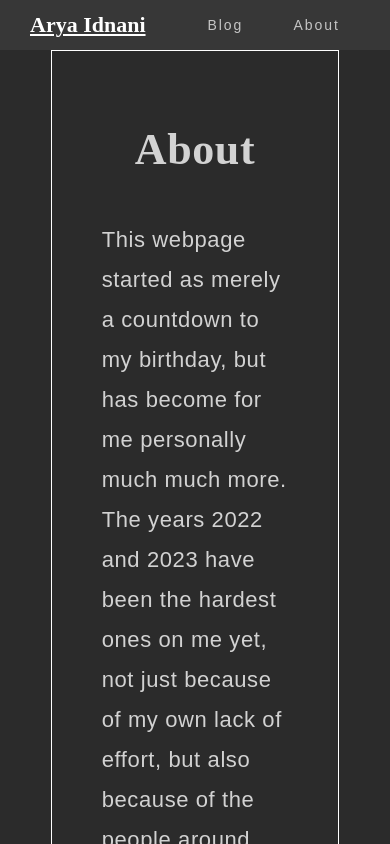
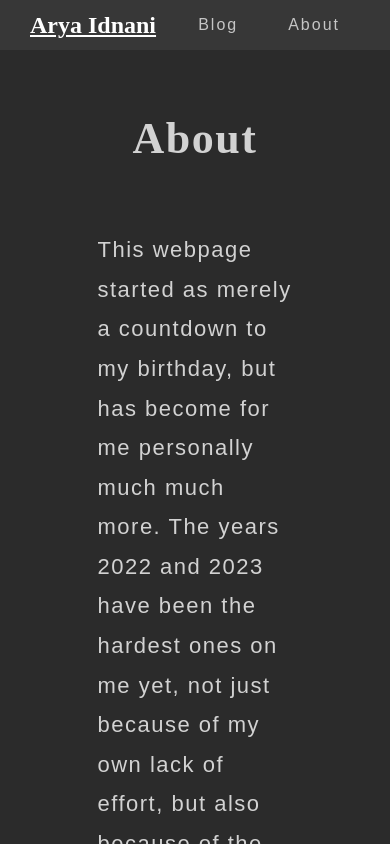
Before and after one commit to aryaidnani/aryaidnani, a plain HTML site: page about.html in a window 390 px wide. Shown: the top 844 px of the page. Drawn offline with Linux system fonts and the light colour scheme; a web font is replaced by a local one.

Commit message:
CSS changes & Daily Log

```diff
--- a/about.html
+++ b/about.html
@@ -23,9 +23,9 @@
         </ul>
       </div>
     </nav>
-    <div class="about-section">
-      <h1>About</h1>
-      <div class="about-content">
+    <div class="about-content">
+      <div class="about-section">
+        <h1>About</h1>
         <p>
           This webpage started as merely a countdown to my birthday, but has
           become for me personally much much more. The years 2022 and 2023 have
@@ -41,8 +41,8 @@
           nature.
         </p>
       </div>
+      <footer class="about-footer">&copy;2024-Arya IdnanI</footer>
     </div>
-    <footer class="about-footer">&copy;2024-Arya IdnanI</footer>
     <!-- <script src="script.js" /> -->
   </body>
 </html>
--- a/styles.css
+++ b/styles.css
@@ -8,10 +8,6 @@
 
 body {
   font-family: Arial, sans-serif;
-  /* display: grid;
-  grid-template-columns: 1fr 1fr 1fr;
-  align-items: center;
-  justify-items: center; */
   height: 100vh;
   margin: 0;
   background-color: #2b2b2b;
@@ -19,13 +15,8 @@ body {
 
 nav {
   display: flex;
-  /* position: fixed;
-  top: 0; */
-  grid-column: 1/-1;
-  align-self: start;
   width: 100%;
   height: 50px;
-  /* margin-bottom: 30px; */
   justify-content: space-between;
   align-items: center;
   background-color: rgba(255, 255, 255, 0.055);
@@ -74,7 +65,6 @@ a:hover {
 }
 
 .container {
-  grid-column: 2/3;
   text-align: center;
   align-self: center;
   padding: 20px;
@@ -102,16 +92,6 @@ footer {
   color: #ffffff1d;
 }
 
-.blog-footer {
-  align-self: flex-end;
-}
-
-.about-footer {
-  grid-column: 3/-1;
-  align-items: center;
-  justify-content: flex-end;
-}
-
 .hidden {
   display: none;
 }
@@ -126,7 +106,6 @@ footer {
 }
 
 .blog-content {
-  grid-column: 2/3;
   width: 100%;
   height: 100vh;
 }
@@ -173,12 +152,16 @@ h4 {
   cursor: pointer;
 }
 
+.blog-footer {
+  align-self: flex-end;
+}
+
 .content {
   grid-column: 1/-1;
 }
 
 .active {
-  border-top: 5px solid white;
+  border-bottom: 2px solid white;
 }
 
 .active .content {
@@ -190,34 +173,37 @@ h4 {
 /* About Section */
 
 .about-page {
-  font-family: Arial, sans-serif;
-  display: grid;
-  grid-template-columns: 1fr 1fr 1fr;
-  align-items: center;
-  justify-items: center;
+  display: flex;
+  flex-direction: column;
+}
+
+.about-content {
+  width: 100%;
   height: 100vh;
-  margin: 0;
-  background-color: #2b2b2b;
+  display: flex;
+  flex-direction: column;
+}
+
+#about-nav {
+  justify-self: flex-start;
 }
 
 .about-section h1 {
+  align-self: center;
   font-family: "Noto Serif JP", serif;
-  display: flex;
-  justify-content: center;
-  margin-bottom: 50px;
 }
 
 .about-section {
-  grid-column: 2/3;
-  justify-self: center;
-  align-self: start;
-  padding: 50px;
-  border: 1px solid white;
+  margin: 0 auto;
+  display: flex;
+  flex-direction: column;
+  width: 50%;
+  height: auto;
+  padding: 20px;
+  font-size: 22px;
+  letter-spacing: 1.5px;
+  line-height: 1.8;
   color: #ffffffc9;
-  letter-spacing: 0.6px;
-  line-height: 40px;
-  font-size: 22px;
-  width: 500px;
 }
 
 strong {
@@ -226,24 +212,14 @@ strong {
 
 /* ********************************************************** */
 
-@media (max-width: 600px) {
+@media (max-width: 1440px) {
   body {
     width: 100%;
   }
-
-  nav h1 {
-    font-size: 22px;
-  }
-
-  nav a {
-    font-size: 14px;
-  }
-
   .main-content {
     width: 100%;
   }
-  .accordion,
-  .about-section {
-    width: 80%;
+  .accordion {
+    width: 83.33%;
   }
 }
```
Also changed, not shown: progress.html (+38 -0 lines).
